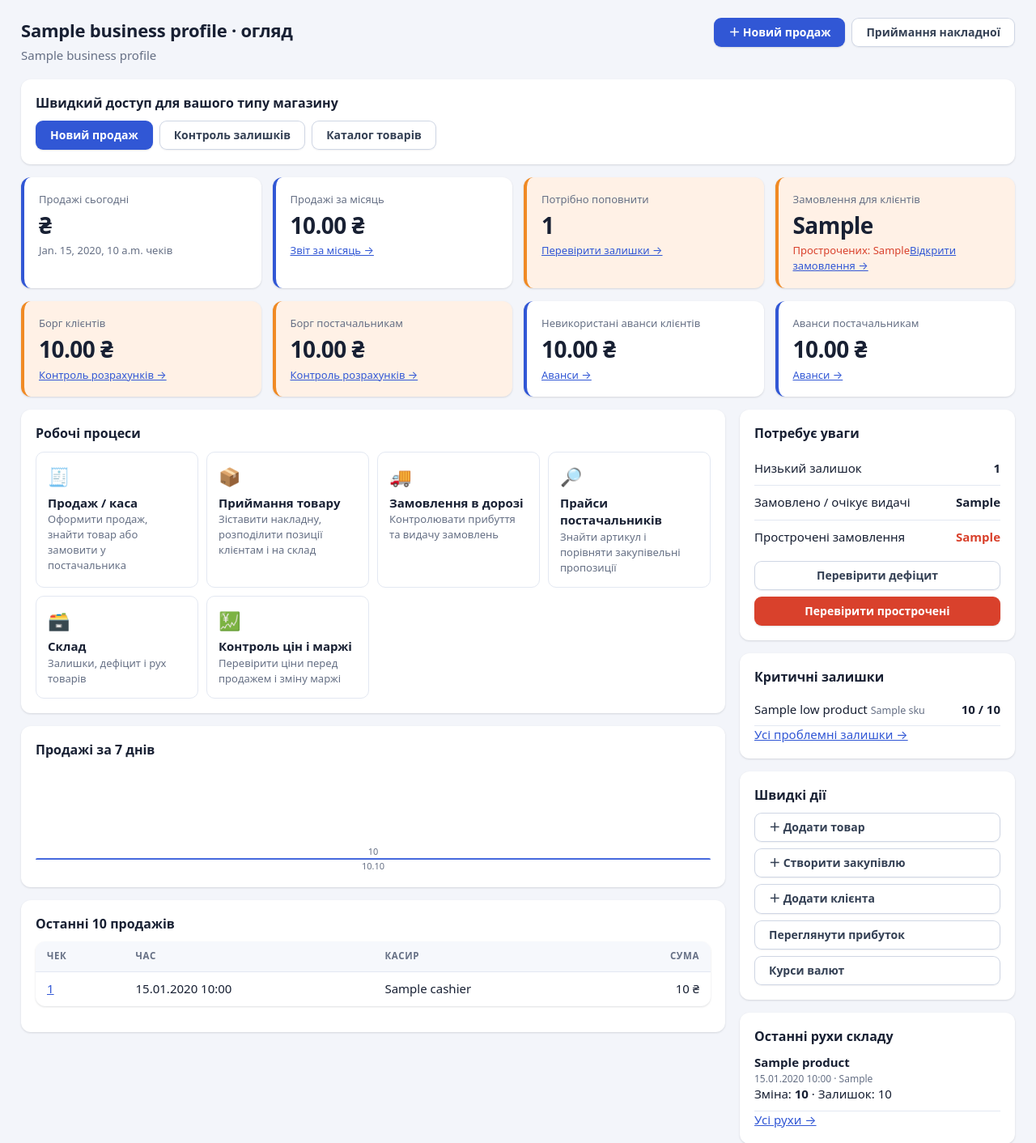
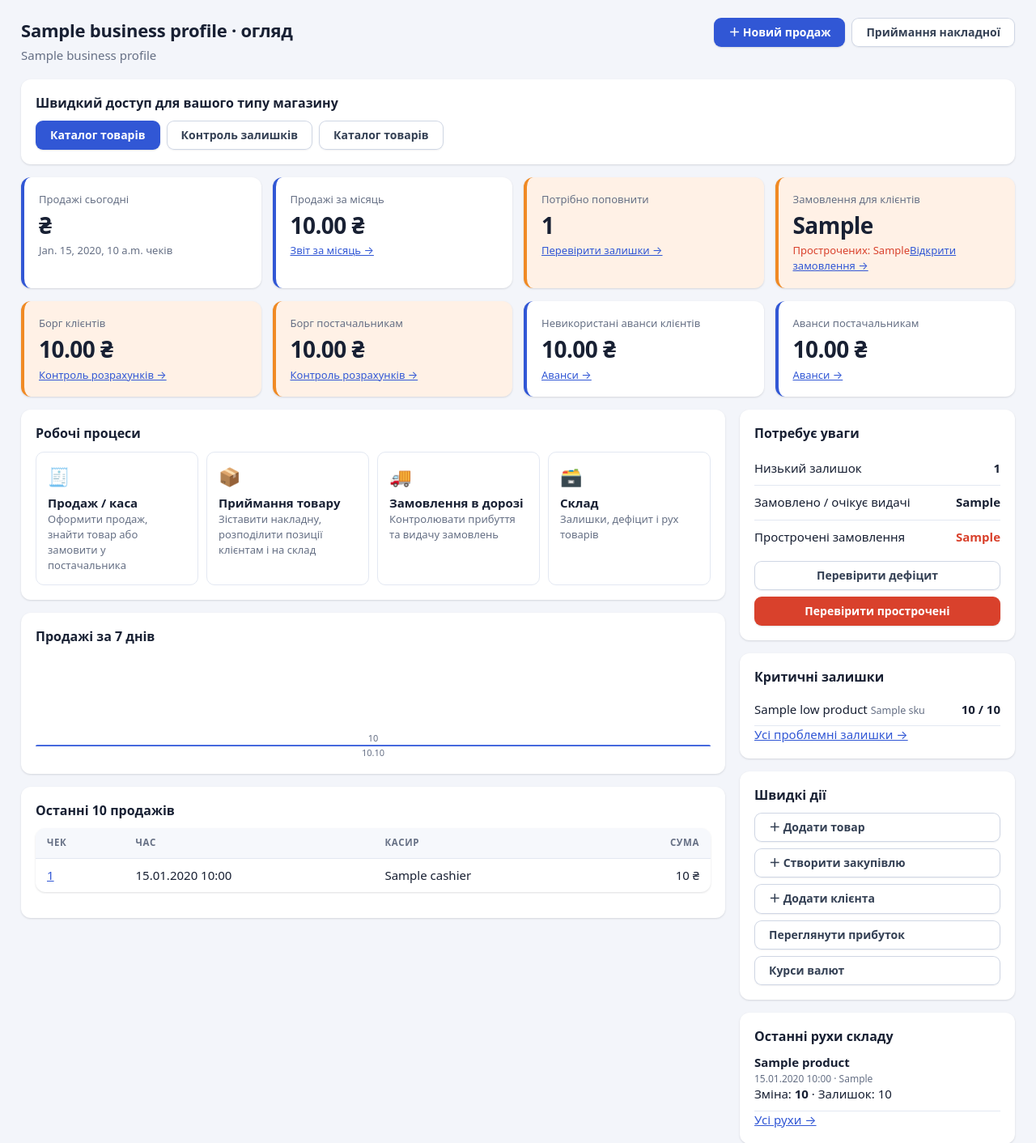
Before and after one commit to pavlo9840-gggpol/crm-prototup, a Django app: template core/templates/core/dashboard.html in a window 1280 px wide. Shown: the top 1412 px of the page at 81% size. Run offline with Django 4.2, Linux system fonts and the light colour scheme; the template is opened without the code that fills it: most values are stand-ins (such as "Sample title", 1, 10 or a date in 2020).

Commit message:
Remove duplicate dashboard shortcuts and hide restricted workflow cards

```diff
--- a/core/templates/core/dashboard.html
+++ b/core/templates/core/dashboard.html
@@ -23,11 +23,11 @@
       {% if dashboard_can_supplier_prices %}<a class="btn gray" href="{% url 'supplier_prices' %}">Прайси постачальників</a>{% endif %}
       <a class="btn gray" href="{% url 'inventory' %}">Залишки запчастин</a>
     {% elif business_type == "grocery" %}
-      <a class="btn" href="{% url 'pos' %}">Продаж продуктів</a>
-      <a class="btn gray" href="{% url 'receive_home' %}">Приймання поставки</a>
+      <a class="btn" href="{% url 'product_list' %}">Асортимент і ціни</a>
       {% if has_batch_tracking %}<a class="btn gray" href="{% url 'stock_batches' %}">Партії та терміни</a>{% endif %}
+      <a class="btn gray" href="{% url 'inventory' %}">Залишки</a>
     {% elif business_type == "electronics" %}
-      <a class="btn" href="{% url 'pos' %}">Продаж техніки</a>
+      <a class="btn" href="{% url 'product_list' %}">Каталог техніки</a>
       {% if has_serial_tracking %}<a class="btn gray" href="{% url 'stock_serials' %}">Серійні номери / IMEI</a>{% endif %}
       {% if dashboard_can_shipments %}<a class="btn gray" href="{% url 'shipment_list' %}">Відправлення</a>{% endif %}
     {% elif business_type == "online_store" %}
@@ -35,7 +35,7 @@
       {% if dashboard_can_shipments %}<a class="btn gray" href="{% url 'shipment_list' %}">Відправлення</a>{% endif %}
       <a class="btn gray" href="{% url 'product_list' %}">Каталог товарів</a>
     {% else %}
-      <a class="btn" href="{% url 'pos' %}">Новий продаж</a>
+      <a class="btn" href="{% url 'product_list' %}">Каталог товарів</a>
       <a class="btn gray" href="{% url 'inventory' %}">Контроль залишків</a>
       <a class="btn gray" href="{% url 'product_list' %}">Каталог товарів</a>
     {% endif %}
@@ -69,15 +69,19 @@
         <a href="{% url 'orders' %}" style="display:block;padding:14px;border:1px solid var(--line);border-radius:10px;text-decoration:none;color:inherit;background:#fff">
           <div style="font-size:22px;margin-bottom:6px">🚚</div><b>Замовлення в дорозі</b><div class="muted" style="font-size:13px">Контролювати прибуття та видачу замовлень</div>
         </a>
+        {% if business_type != "auto_parts" and dashboard_can_supplier_prices %}
         <a href="{% url 'supplier_prices' %}" style="display:block;padding:14px;border:1px solid var(--line);border-radius:10px;text-decoration:none;color:inherit;background:#fff">
-          <div style="font-size:22px;margin-bottom:6px">🔎</div><b>Прайси постачальників</b><div class="muted" style="font-size:13px">Знайти артикул і порівняти закупівельні пропозиції</div>
+          <div style="font-size:22px;margin-bottom:6px">🔎</div><b>Прайси постачальників</b><div class="muted" style="font-size:13px">Знайти товар і порівняти закупівельні пропозиції</div>
         </a>
+        {% endif %}
         <a href="{% url 'inventory' %}" style="display:block;padding:14px;border:1px solid var(--line);border-radius:10px;text-decoration:none;color:inherit;background:#fff">
           <div style="font-size:22px;margin-bottom:6px">🗃️</div><b>Склад</b><div class="muted" style="font-size:13px">Залишки, дефіцит і рух товарів</div>
         </a>
+        {% if dashboard_can_price_review %}
         <a href="{% url 'price_review' %}" style="display:block;padding:14px;border:1px solid var(--line);border-radius:10px;text-decoration:none;color:inherit;background:#fff">
           <div style="font-size:22px;margin-bottom:6px">💹</div><b>Контроль цін і маржі</b><div class="muted" style="font-size:13px">Перевірити ціни перед продажем і зміну маржі</div>
         </a>
+        {% endif %}
       </div>
     </div>
     <div class="card">
```
